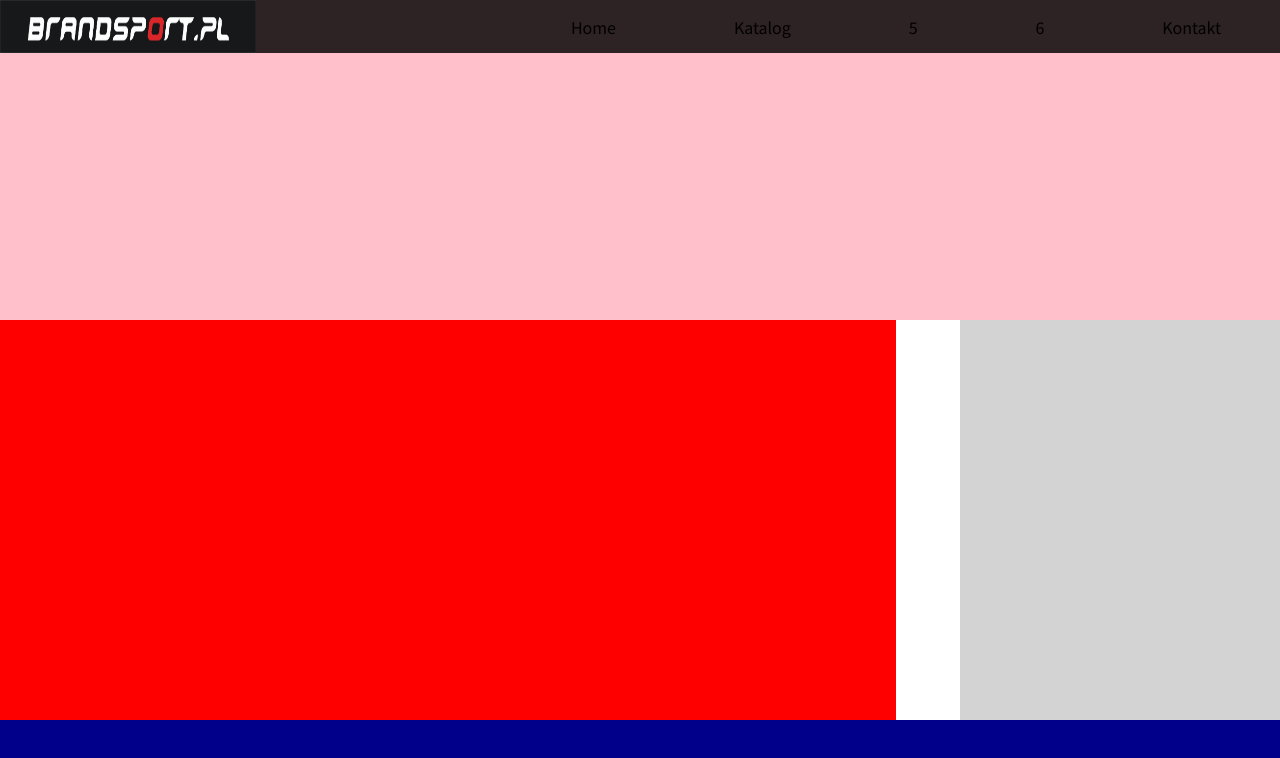
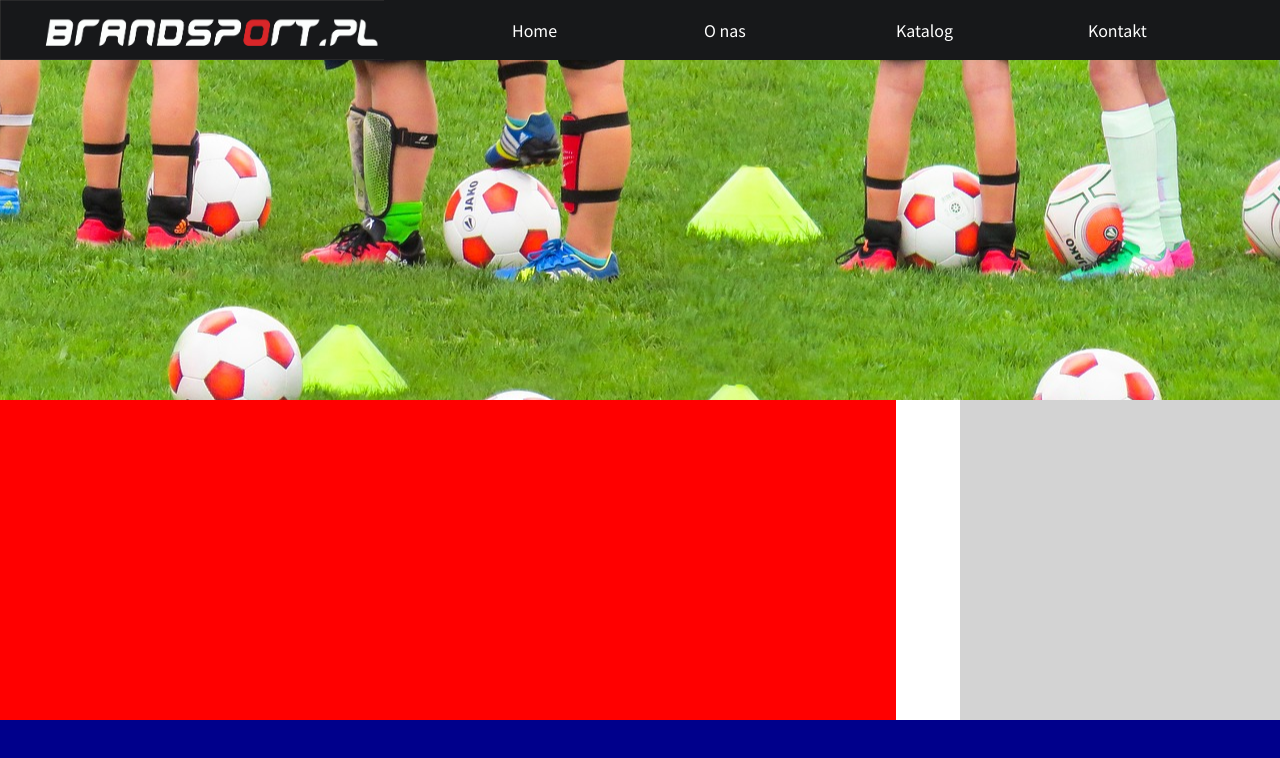
Before and after one commit to krzysiekswol/BrandSport_shop, a website built with webpack: page src/index.html in a window 1280 px wide. Built offline with nearby package versions, Linux system fonts and the light colour scheme.

Commit message:
layout 1.1

```diff
--- a/src/css/base/layout.scss
+++ b/src/css/base/layout.scss
@@ -8,18 +8,18 @@
 
 header {
   grid-column: 1 / 11;
-  grid-row: 1 / 5;
-  background-color: pink;
+  grid-row: 1 / 6;
+
   // display grid ========
   display: grid;
-  grid-template-rows: repeat(6, 1fr);
+  grid-template-rows: repeat(8, 1fr);
   width: 100%;
   height: 100%;
 
   nav {
     grid-row: 1/ 2;
     grid-column: 1/ 11;
-    background-color: rgba(0, 0, 0, 0.822);
+    background-color: rgb(23, 24, 26);
     width: 100%;
     height: 100%;
     // ===== display - flex =====
@@ -27,27 +27,42 @@ header {
     justify-content: space-between;
     align-items: center;
     #brand {
-      flex-basis: 20%;
+      flex-basis: 30%;
       width: 100%;
       height: 100%;
+      overflow: hidden;
       img {
-        width: 100%;
+        width: 110%;
         height: 100%;
       }
     }
-    ul {
+    .navbar {
       flex-basis: 60%;
       // ====display-flex===
       display: flex;
       justify-content: space-around;
-      list-style-type: none;
+      a {
+        flex-basis: 25%;
+        text-decoration: none;
+        color: white;
+      }
     }
+  }
+  .slider {
+    grid-column: 1/11;
+    grid-row: 2/9;
+    background-image: url("/src/assets/sport1.jpg");
+    background-position: center;
+    display: block;
+    background-color: yellow;
+    width: 100%;
+    height: 100%;
   }
 }
 
 main {
   grid-column: 1/ 11;
-  grid-row: 5 / 10;
+  grid-row: 6 / 10;
   width: 100%;
   height: 100%;
   // display-flex
--- a/src/index.html
+++ b/src/index.html
@@ -18,13 +18,12 @@
           <div id="brand">
             <img src="./assets/bransport_logo.jpg" alt="" />
           </div>
-          <ul>
-            <li>Home</li>
-            <li>Katalog</li>
-            <li>5</li>
-            <li>6</li>
-            <li>Kontakt</li>
-          </ul>
+          <div class="navbar">
+            <a href="#">Home</a>
+            <a href="#">O nas</a>
+            <a href="#">Katalog</a>
+            <a href="#">Kontakt</a>
+          </div>
         </nav>
         <section class="slider"></section>
       </header>
```
Also changed, not shown: src/assets/run.jpg (added), src/assets/sport1.jpg (added).
